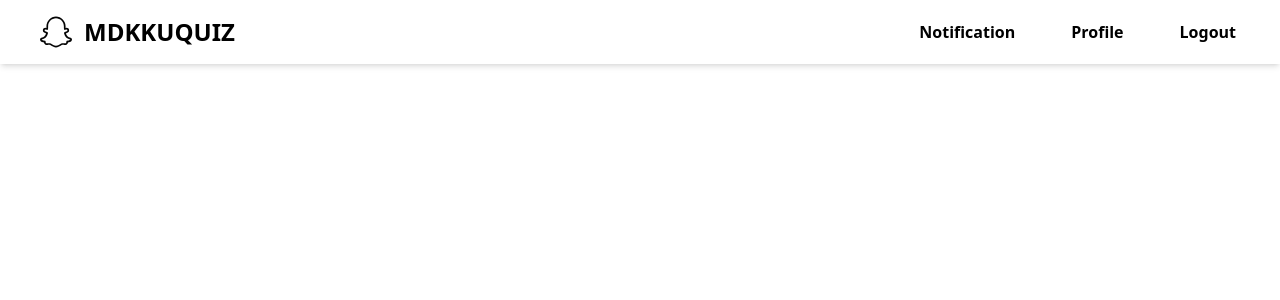
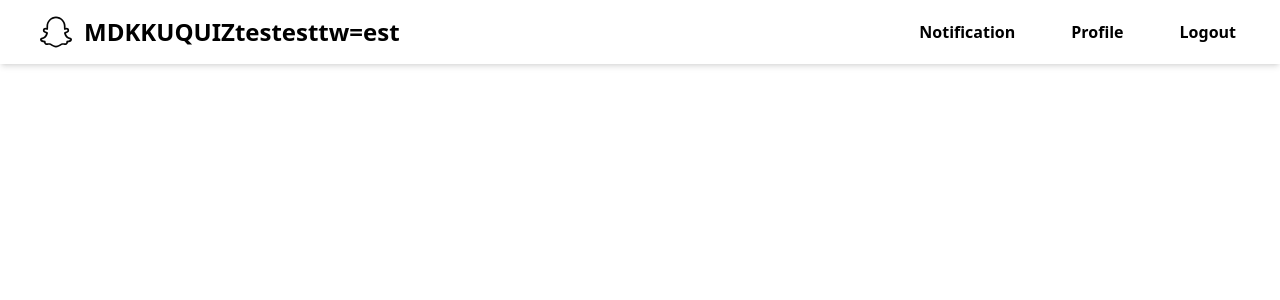
Before and after one commit to panascha/MDKKUQUIZ, a React (Create React App) app: page / in a window 1280 px wide. Shown: the top 300 px of the page. Built offline with nearby package versions, Linux system fonts and the light colour scheme.

Commit message:
ลองเพิ่ม tesetste ใน ชื่อ

```diff
--- a/src/components/Navbar.js
+++ b/src/components/Navbar.js
@@ -25,7 +25,7 @@ const Navbar = () => {
             <div className='flex gap-2 items-center'>
                 <a href="/" className="flex items-center space-x-3 text-2xl font-semibold mx-4">
                     <img src={logo} alt="Logo" className="h-8 w-8" />
-                    <span>MDKKUQUIZ</span>
+                    <span>MDKKUQUIZtestesttw=est</span>
                 </a>
             </div>
 
```
